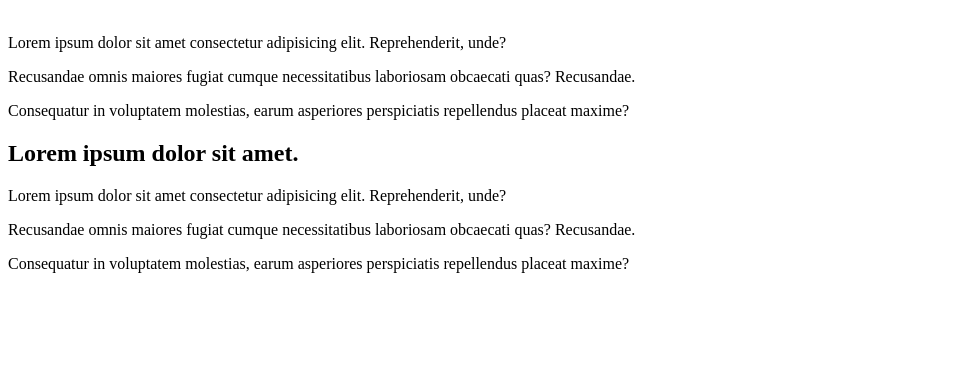
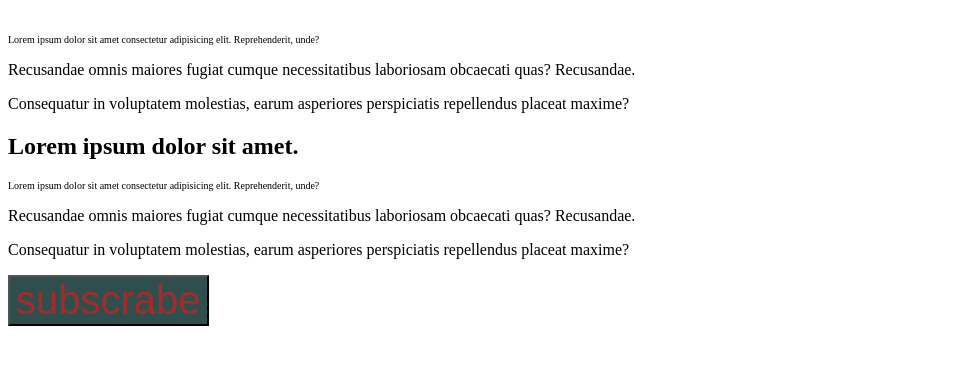
Before and after one commit to VVH78/homework_CSS, a plain HTML site: page index.html in a window 1280 px wide. Shown: the part 151-516 px from the top of the page, without its empty margins (0-966 px from the left). Drawn offline with Linux system fonts and the light colour scheme.

Commit message:
styles of name and Specificity

```diff
--- a/assets/css/style.css
+++ b/assets/css/style.css
@@ -1,5 +1,26 @@
 /* зозвнішній стиль
 прив'язка до файлу: link rel="stylesheet" href="./assets/css/style.css" */
+
+/* селектор тегу (селектор елементу) */
 h1 {
   color: blue;
 }
+
+/* селектор класу */
+.annotation {
+  font-size: 10px;
+}
+
+#subscrabe-btn {
+  font-size: 40px;
+  color: brown;
+  background-color: darkslategray;
+}
+
+/* subscrabe-btn - kebab case
+                  - camelCase
+                  - lowerCamelCase
+                  - UpperCamelCase (PascalCase)
+    subscrabe_btn - snake_case
+    I_AM_CONSTANT
+                   */
--- a/index.html
+++ b/index.html
@@ -27,13 +27,15 @@
   <!-- інлайн стилі -->
 
   <h2 style="color: chocolate; text-align: center; font-size: 45px;">Lorem ipsum dolor sit amet.</h2>
-  <p>Lorem ipsum dolor sit amet consectetur adipisicing elit. Reprehenderit, unde?</p>
+  <p class="annotation">Lorem ipsum dolor sit amet consectetur adipisicing elit. Reprehenderit, unde?</p>
   <p>Recusandae omnis maiores fugiat cumque necessitatibus laboriosam obcaecati quas? Recusandae.</p>
   <p>Consequatur in voluptatem molestias, earum asperiores perspiciatis repellendus placeat maxime?</p>
 
   <h2>Lorem ipsum dolor sit amet.</h2>
-  <p>Lorem ipsum dolor sit amet consectetur adipisicing elit. Reprehenderit, unde?</p>
+  <p class="annotation">Lorem ipsum dolor sit amet consectetur adipisicing elit. Reprehenderit, unde?</p>
   <p>Recusandae omnis maiores fugiat cumque necessitatibus laboriosam obcaecati quas? Recusandae.</p>
   <p>Consequatur in voluptatem molestias, earum asperiores perspiciatis repellendus placeat maxime?</p>
+
+  <button id="subscrabe-btn">subscrabe</button>
 </body>
 </html>
```
